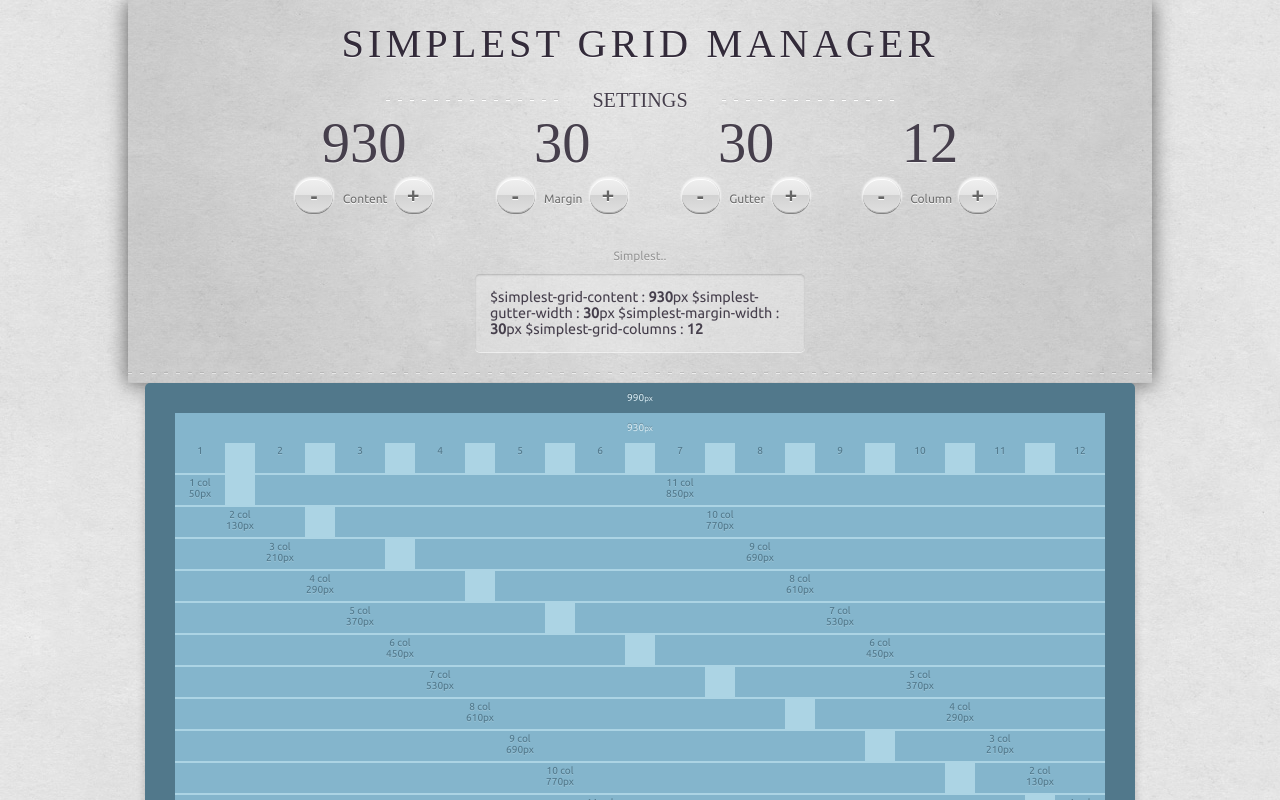
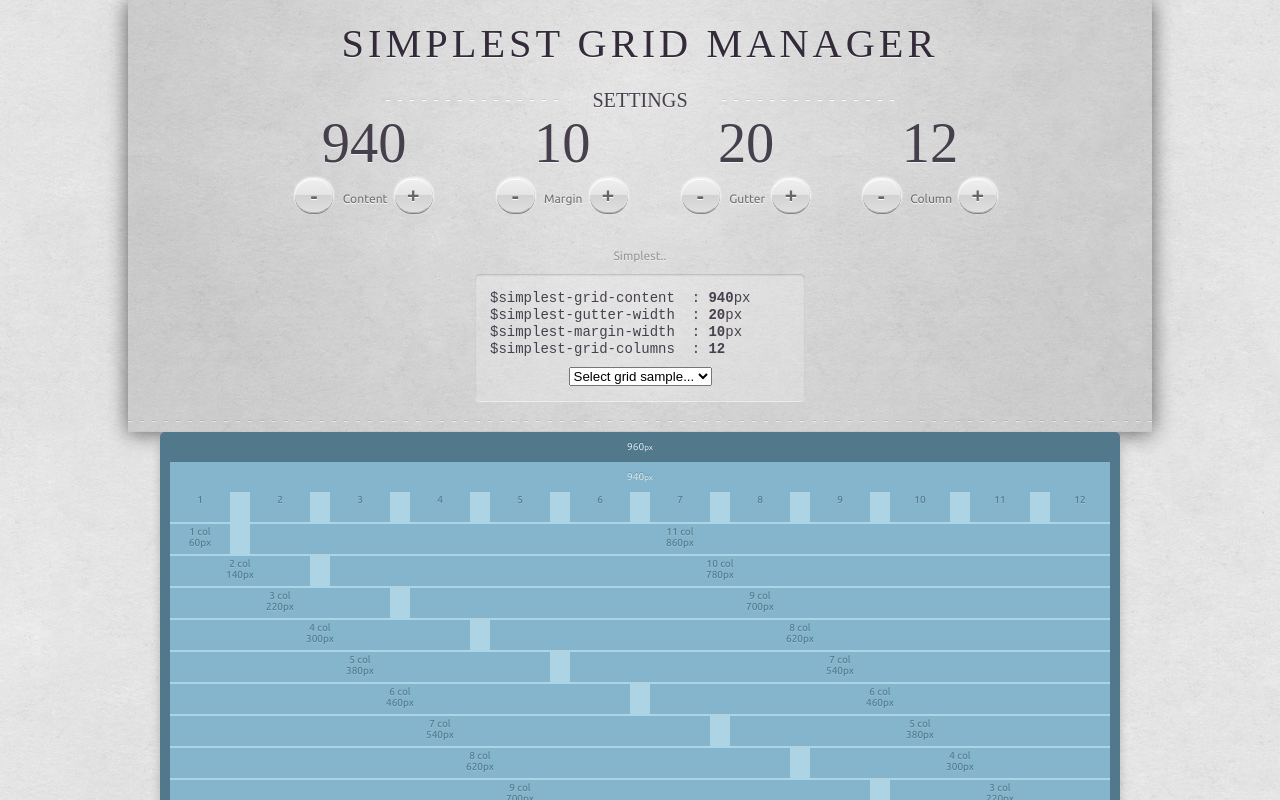
Before and after one commit to elner/gridmanager, a plain HTML site: page index.html in a window 1280 px wide. Both pictures are taken after a click on the link "Simplest..". Shown: the top 800 px of the page. Drawn offline with nearby package versions, Linux system fonts and the light colour scheme; a web font is replaced by a local one.

Commit message:
display sample grid

```diff
--- a/index.html
+++ b/index.html
@@ -22,7 +22,7 @@
           <div class="colgroup widths">
             <h4>Settings</h4>
             <div class="col" id="content-width" data-steps="1">
-              <p class="val" contenteditable="true">930</p>
+              <p class="val" contenteditable="true">940</p>
               <p class="label">
                 <a href="#" class="decrease silver-bullet">&#45;</a>
                 Content
@@ -30,7 +30,7 @@
               </p>
             </div>
             <div class="col" id="margin-width" data-steps="2">
-              <p class="val" contenteditable="true">30</p>
+              <p class="val" contenteditable="true">10</p>
               <p class="label">
                 <a href="#" class="decrease silver-bullet">&#45;</a>
                 Margin
@@ -38,7 +38,7 @@
               </p>
             </div>
             <div class="col" id="gutter-width" data-steps="1">
-              <p class="val" contenteditable="true">30</p>
+              <p class="val" contenteditable="true">20</p>
               <p class="label">
                 <a href="#" class="decrease silver-bullet">&#45;</a>
                 Gutter
@@ -59,10 +59,16 @@
           <a href="#" >Simplest..</a>
         </p>
 
-<div id="simplest">$simplest-grid-content  : <b id="simplest-grid-content"></b>px
+<div id="simplest"><code>$simplest-grid-content  : <b id="simplest-grid-content"></b>px
 $simplest-gutter-width  : <b id="simplest-gutter-width"></b>px
 $simplest-margin-width  : <b id="simplest-margin-width"></b>px
-$simplest-grid-columns  : <b id="simplest-grid-columns"></b></div>
+$simplest-grid-columns  : <b id="simplest-grid-columns"></b></code>
+<select name="grid-samples" id="grid-samples" >
+  <option value="">Select grid sample...</option>
+  <option value="930,30,30,12">930 - 30 - 30 - 12</option>
+  <option value="956,32,28,12">956 - 32 - 28 - 12</option>
+</select>
+</div>
 
       </div>
     </header>
--- a/javascript/generic.js
+++ b/javascript/generic.js
@@ -162,6 +162,18 @@ function update_layout_cols(content_width_px, gutter_width_perc, nr_of_columns,
    }
 }
 
+
+function display_sample_grid(o) {
+  var grid = $('option:selected',o).val();
+  var grid_value = grid.split(",")
+  $('#content-width .val').text(grid_value[0]);
+    $('#margin-width .val').text(grid_value[1]);
+  $('#gutter-width .val').text(grid_value[2]);
+  $('#nr-of-columns .val').text(grid_value[3]);
+  create_grid();
+}
+
+
 $(document).ready(function () {
 
   $('body').update_info();
@@ -196,4 +208,9 @@ $(document).ready(function () {
      return false;
    });
 
+
+   $('#grid-samples').change(function() {
+     display_sample_grid(this);
+   })
+
 });
```
